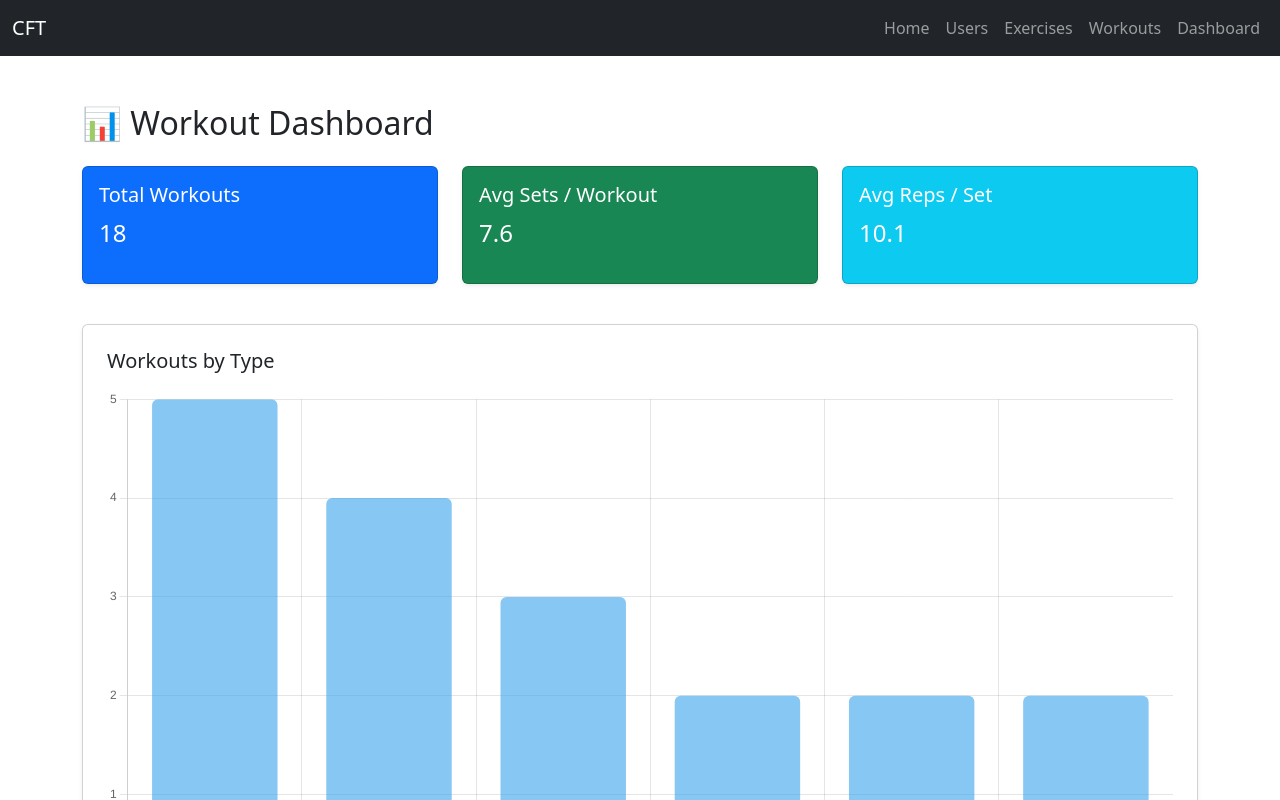
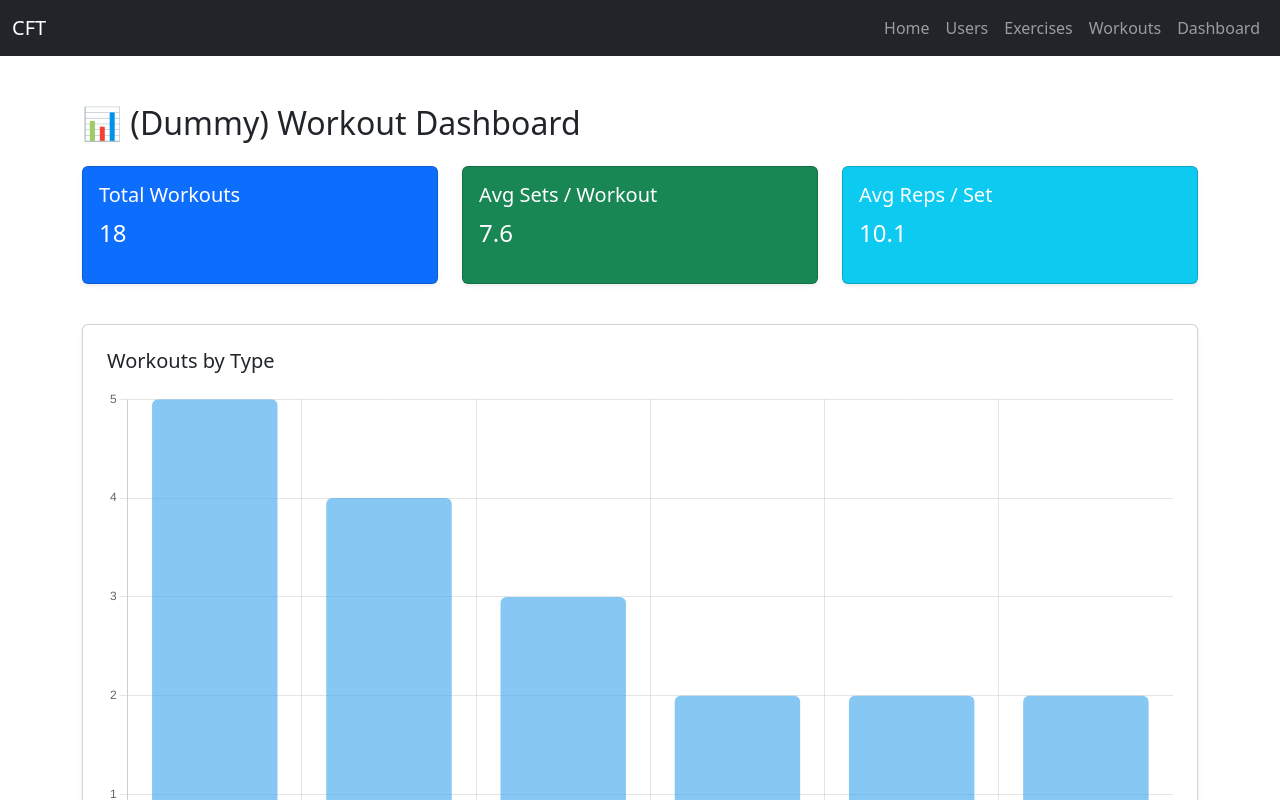
Before and after one commit to karavi1/Triance, a React (Create React App) app in the folder src/frontend/: page /dashboard in a window 1280 px wide. Shown: the top 800 px of the page. Built offline with nearby package versions, Linux system fonts and the light colour scheme.

Commit message:
small changes and documentation

```diff
--- a/src/frontend/src/pages/Dashboard.js
+++ b/src/frontend/src/pages/Dashboard.js
@@ -56,7 +56,7 @@
 
   return (
     <div className="container mt-5 mb-5">
-      <h2 className="mb-4">📊 Workout Dashboard</h2>
+      <h2 className="mb-4">📊 (Dummy) Workout Dashboard</h2>
 
       {/* Stat Cards */}
       <div className="row mb-4">
```
Also changed, not shown: 1 other file (tests, documents, lock files or other folders).
